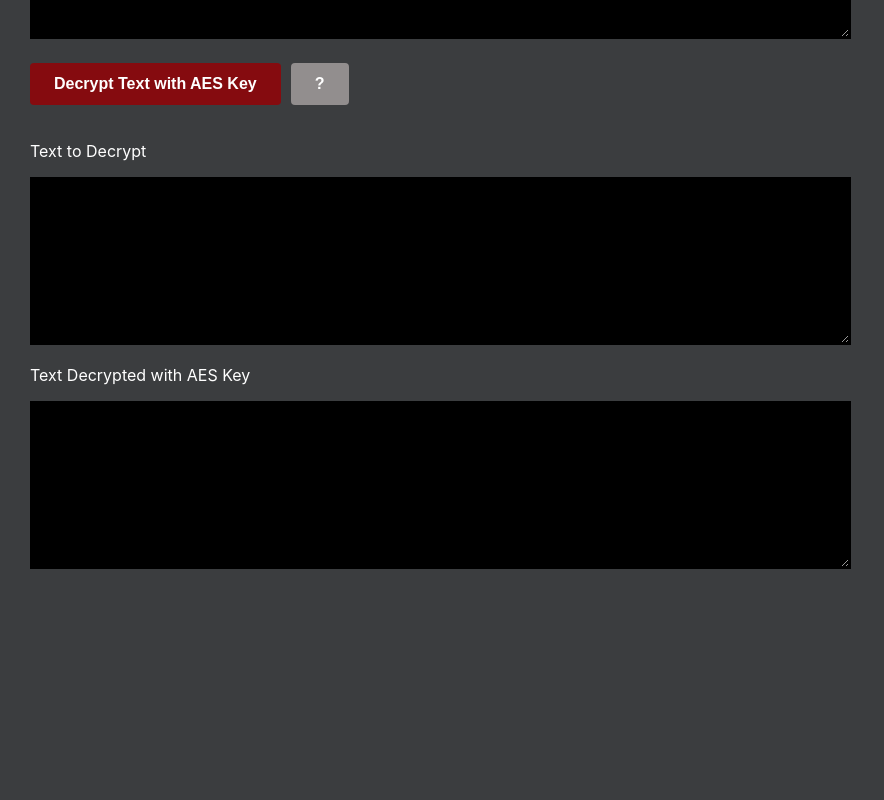
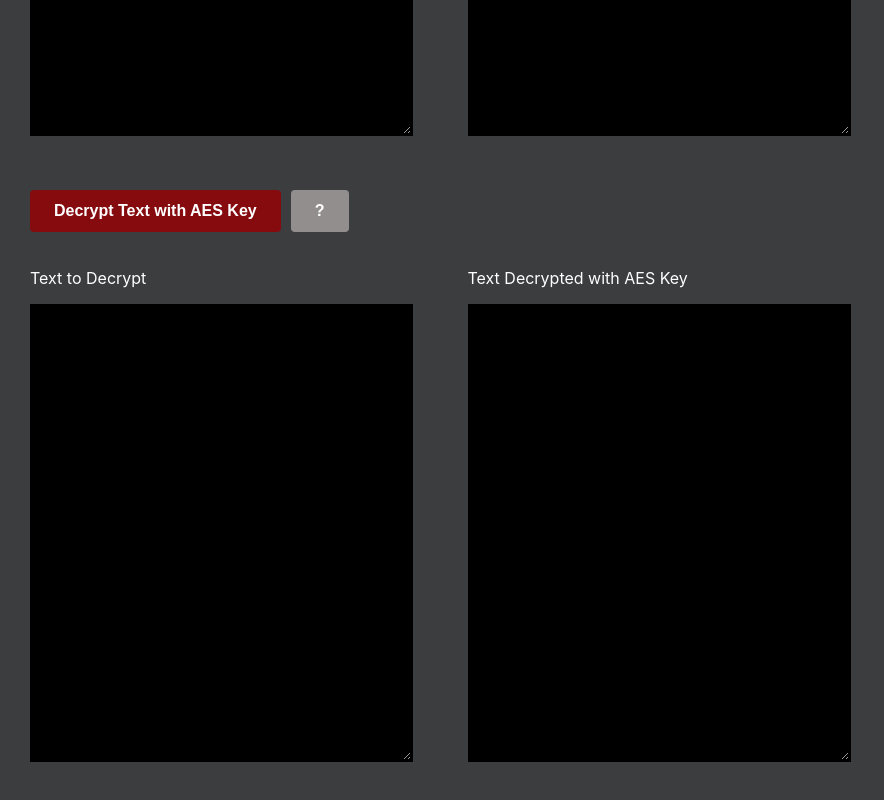
Before and after one commit to Mike11199/CS-361-RSA-React-App, a React (Create React App) app in the folder frontend/: page /aes in a window 1280 px wide. Shown: the part 898-1698 px from the top of the page, without its empty margins (0-884 px from the left). Before the commit the page ends 1511 px from the top, so only its background shows below. Built offline with nearby package versions, Linux system fonts and the light colour scheme.

Commit message:
fix css for links

```diff
--- a/frontend/src/components/AESPage.js
+++ b/frontend/src/components/AESPage.js
@@ -164,6 +164,7 @@ const AESPage = () => {
     <div className="pageContainer">
       <h1>AES Page</h1>
       <p>This is the AES page.</p>
+      <div style={{marginTop: '3%'}}></div>
       <button className="button_purple" onClick={()=> generateAESKey()}>Generate New AES Key</button>
       <button className="button_gray" onClick={()=> setToggleHelpAES_1(!ToggleHelpAES_1)}>?</button>
       {ToggleHelpAES_1 && (
@@ -190,9 +191,7 @@ const AESPage = () => {
       <br></br>
       <p>AES Symmetric Key</p>
       <textarea id="aes_key_field" style={{height:'150px'}}></textarea>
-
-      <br></br>
-      <br></br>
+      <div style={{marginTop: '4%'}}></div>
       <button className="button_green" onClick={()=> encryptWithAESKey()}>Encrypt Text with AES Key</button>
       <button className="button_gray" onClick={()=> setToggleHelpAES_2(!ToggleHelpAES_2)}>?</button>
       {ToggleHelpAES_2 && (
@@ -218,14 +217,17 @@ const AESPage = () => {
           <li><strong>Reference:</strong> &nbsp; https://en.wikipedia.org/wiki/PBKDF2</li>
         </div>
       )}
-      <br></br>
-      <br></br>
-      <p>Text to Encrypt</p>
-      <textarea id="text_to_encrypt_with_aes_key"></textarea>
-      <p>Text Encrypted with AES Key</p>
-      <textarea id="text_encrypted_with_aes_key"></textarea>
-      <br></br>
-      <br></br>
+      <div className='twoColumn' style={{display:'flex', flexDirection:'row', width:'100%', alignItems: 'flex-start'}}>
+        <div style={{width:'30%', marginRight: '5%'}}>
+        <p>Text to Encrypt</p>
+          <textarea  id="text_to_encrypt_with_aes_key" style={{height:'450px', width:'100%'}} ></textarea>
+        </div>
+        <div style={{width:'30%'}}>
+        <p>Text Encrypted with AES Key</p>
+          <textarea id="text_encrypted_with_aes_key" style={{height:'450px', width:'100%'}} ></textarea>
+        </div>
+      </div>
+      <div style={{marginTop: '4%'}}></div>
       <button className="button_red" onClick={()=> decryptWithAESKey()}>Decrypt Text with AES Key</button>
       <button className="button_gray" onClick={()=> setToggleHelpAES_3(!ToggleHelpAES_3)}>?</button>
       {ToggleHelpAES_3 && (
@@ -246,10 +248,16 @@ const AESPage = () => {
       )}
       <br></br>
       <br></br>
-      <p>Text to Decrypt</p>
-      <textarea id="text_to_decrypt_with_aes_key"></textarea>
-      <p>Text Decrypted with AES Key</p>
-      <textarea id="decrypted_text_using_aes_key"></textarea>
+      <div className='twoColumn' style={{display:'flex', flexDirection:'row', width:'100%', alignItems: 'flex-start'}}>
+        <div style={{width:'30%', marginRight: '5%'}}>
+        <p>Text to Decrypt</p>
+          <textarea  id="text_to_decrypt_with_aes_key" style={{height:'450px', width:'100%'}} ></textarea>
+        </div>
+        <div style={{width:'30%'}}>
+        <p>Text Decrypted with AES Key</p>
+          <textarea id="decrypted_text_using_aes_key" style={{height:'450px', width:'100%'}} ></textarea>
+        </div>
+      </div>
       <br></br>
       <br></br>
       <br></br>
--- a/frontend/src/components/Base64Page.js
+++ b/frontend/src/components/Base64Page.js
@@ -1,5 +1,6 @@
 
 import image from "../images/link_image.png"
+import Wrapper from '../wrappers/Base64.js'  // this is for styled components
 
 const Base64Page = () => {
 
@@ -11,21 +12,24 @@ const Base64Page = () => {
   }
 
   return (
-    <>
+    <Wrapper>
+    <div className="pageContainer">
+    <h1>Base64 - External File Converter Page</h1>
     <div className="pageContainer" style={{paddingLeft:"30px"}}>
     <p>You can use the below external links to encrypt/decrypt a file!</p>
     <p>Try to encode/decode this image!  This image is small so that this can work.</p>
     <img src={image} alt="link_image" style={{height: "100px", marginBottom: '20px'}} />
-    <div>
-      <li><a href="https://base64.guru/converter/decode/file">Base 64 to File Converter (External Site)</a></li>
+    <div>   <li><a href="https://base64.guru/converter/decode/file">Base 64 to File Converter (External Site)</a></li>
       <li><a href="https://base64.guru/converter/encode/file">File to Base 64 Converter (External Site)</a></li>
+
     </div>
 
     <p style={{marginTop:"200px"}}>test to console.log size and file name</p>
     {/* https://developer.mozilla.org/en-US/docs/Web/HTML/Element/input/file */}
     <input type="file" onChange={handleFileInputChange}></input>
     </div>
-    </>
+    </div>
+    </Wrapper>
   );
 }
 
--- a/frontend/src/components/RSAPage.js
+++ b/frontend/src/components/RSAPage.js
@@ -143,6 +143,8 @@ const RSAPage = () => {
     <div className="pageContainer">
       <h1>RSA Page</h1>
       <p>This is the RSA page.</p>
+      <div style={{marginTop: '3%'}}>
+      </div>
       <button className="button_purple" onClick={()=> generateRSAKeys()}>Generate RSA Key Pair</button>
       <button className="button_gray" onClick={()=> setToggleHelpRSA_1(!ToggleHelpRSA_1)}>?</button>
       {ToggleHelpRSA_1 && (
@@ -181,8 +183,8 @@ const RSAPage = () => {
           <textarea value={publicKey} id="rsa_public_key_field" style={{height:'450px', width:'100%'}} onChange={(e) => setPublicKey(e.target.value)} ></textarea>
         </div>
       </div>
-      <br></br>
-      <br></br>
+      <div style={{marginTop: '5%'}}>
+      </div>
       <button className="button_green" onClick={()=> encryptWithRSAPublicKey()}>Encrypt Text with RSA Public Key</button>
       <button className="button_gray" onClick={()=> setToggleHelpRSA_2(!ToggleHelpRSA_2)}>?</button>
       {ToggleHelpRSA_2 && (
@@ -203,12 +205,18 @@ const RSAPage = () => {
       )}
       <br></br>
       <br></br>
+      <div className='twoColumn' style={{display:'flex', flexDirection:'row', width:'100%', alignItems: 'flex-start'}}>
+        <div style={{width:'30%', marginRight: '5%'}}>
         <p>Text to Encrypt</p>
-      <textarea id="text_to_encrypt_with_pub_key"></textarea>
+          <textarea  id="text_to_encrypt_with_pub_key" style={{height:'450px', width:'100%'}} ></textarea>
+        </div>
+        <div style={{width:'30%'}}>
         <p>Text Encrypted with Public Key</p>
-      <textarea id="text_encrypted_with_pub_key"></textarea>
-      <br></br>
-      <br></br>
+          <textarea id="text_encrypted_with_pub_key" style={{height:'450px', width:'100%'}} ></textarea>
+        </div>
+      </div>
+      <div style={{marginTop: '5%'}}>
+      </div>
       <button className="button_red" onClick={()=> decryptWithPrivateKey()}>Decrypt Text with RSA Private Key</button>
       <button className="button_gray" onClick={()=> setToggleHelpRSA_3(!ToggleHelpRSA_3)}>?</button>
       {ToggleHelpRSA_3 && (
@@ -225,12 +233,16 @@ const RSAPage = () => {
           <li><strong>Reference:</strong> &nbsp; https://www.bjornjohansen.com/encrypt-file-using-ssh-key</li>
         </div>
       )}
-      <br></br>
-      <br></br>
+      <div className='twoColumn' style={{display:'flex', flexDirection:'row', width:'100%', alignItems: 'flex-start'}}>
+        <div style={{width:'30%', marginRight: '5%'}}>
         <p>Text to Decrypt</p>
-      <textarea id="text_to_decrypt_with_private_key"></textarea>
+          <textarea  id="text_to_decrypt_with_private_key" style={{height:'450px', width:'100%'}} ></textarea>
+        </div>
+        <div style={{width:'30%'}}>
         <p>Text Decrypted with Private Key</p>
-      <textarea id="decrypted_text_using_private_key"></textarea>
+          <textarea id="decrypted_text_using_private_key" style={{height:'450px', width:'100%'}} ></textarea>
+        </div>
+      </div>
       <br></br>
       <br></br>
       <br></br>
--- a/frontend/src/components/TutorialPage.js
+++ b/frontend/src/components/TutorialPage.js
@@ -52,20 +52,35 @@ const TutorialPage = () => {
       <Wrapper>
         <div className="pageContainer" style={{paddingLeft:"30px"}}>
         <h1>Tutorial Page</h1>
+        <div style={{marginTop: '2%'}}></div>
         <p>This pages uses a microservice to demonstrate how to securely receive an AES key.</p>
         <p>Generate an RSA Key Pair on the RSA Page and paste the public key below.</p>
         <p>Then click the button to send the public key to the microservice.</p>
         <p>You will receive the AES key below from the microservice, which you must decrypt using your RSA Private Key. The microservice uses your public key to encrypt an AES key it creates.</p>
         <p>After decrypting the AES key, you can use this AES key to decrypt the random message that was sent to you by the microservice. </p>
+        <div style={{marginTop: '4%'}}></div>
         <button className="button_purple" onClick={()=> sendPubKeyToMicroservice()}>Send </button>
+        <div style={{marginTop: '2%'}}></div>
         <p>RSA Public Key</p>
         <textarea value={PublicKey} id="rsa_public_key_field" style={{height:'150px'}} onChange={(e) => setPublicKey(e.target.value)} ></textarea>
 
-        <p>Encrypted AES Key - From Microservice - Use Private Key to Decrypt</p>
-        <textarea value={MicroServiceAESEncrypted} id="rsa_public_key_field" style={{height:'150px'}} onChange={(e) => setMicroServiceAESEncrypted(e.target.value)} ></textarea>
 
-        <p>Random Message Encrypted with AES Key - From Microservice - Use Decrypted AES Key Above to Decrypt</p>
-        <textarea value={MicroServiceAESMessage} id="rsa_public_key_field" style={{height:'150px'}} onChange={(e) => setMicroServiceAESMessage(e.target.value)} ></textarea>
+
+
+
+        <div style={{marginTop: '1%'}}></div>
+
+        <div className='twoColumn' style={{display:'flex', flexDirection:'row', width:'100%', alignItems: 'flex-start'}}>
+        <div style={{width:'30%', marginRight: '5%'}}>
+        <p>From Microservice - Encrypted AES Key - Use Private Key to Decrypt</p>
+        <textarea value={MicroServiceAESEncrypted} id="rsa_public_key_field" style={{height:'150px', width:'100%'}} onChange={(e) => setMicroServiceAESEncrypted(e.target.value)} ></textarea>
+        </div>
+        <div style={{width:'30%'}}>
+        <p>From Microservice - Random Message - Use Decrypted AES Key to Decrypt</p>
+        <textarea value={MicroServiceAESMessage} id="rsa_public_key_field" style={{height:'150px', width:'100%'}} onChange={(e) => setMicroServiceAESMessage(e.target.value)} ></textarea>
+        </div>
+        </div>
+
 
         </div>
       </Wrapper>
--- /dev/null
+++ b/frontend/src/wrappers/Base64.js
@@ -0,0 +1,103 @@
+import styled from 'styled-components'
+
+const Wrapper = styled.aside`
+    textarea {
+      width: 65%;
+      height: 20vh;
+    }
+    .pageContainer {
+      padding-left: 30px;
+    }
+    .button_purple {
+      font-size: 16px;
+      font-weight: bold;
+      padding: 12px 24px;
+      border: none;
+      border-radius: 4px;
+      background-color: #4e2992;
+      color: #FFFFFF;
+      text-align: center;
+      transition: background-color .4s ease;
+    }
+    .button_purple:hover {
+      background-color: #703ccf;
+    }
+    .button_purple:active {
+      box-shadow: 0px 0px 5px #888;
+    }
+    .button_red {
+      font-size: 16px;
+      font-weight: bold;
+      padding: 12px 24px;
+      border: none;
+      border-radius: 4px;
+      background-color: #850b0f;
+      color: #FFFFFF;
+      text-align: center;
+      transition: background-color .4s ease;
+    }
+    .button_red:hover {
+      background-color: #c21117;
+    }
+    .button_red:active {
+      box-shadow: 0px 0px 5px #888;
+    }
+    .button_green {
+      font-size: 16px;
+      font-weight: bold;
+      padding: 12px 24px;
+      border: none;
+      border-radius: 4px;
+      background-color: #05542b;
+      color: #FFFFFF;
+      text-align: center;
+      transition: background-color .4s ease;
+    }
+    .button_green:hover {
+      background-color: #099e51;
+    }
+    .button_green:active {
+      box-shadow: 0px 0px 5px #888;
+    }
+    .button_gray {
+      font-size: 16px;
+      font-weight: bold;
+      padding: 12px 24px;
+      border: none;
+      border-radius: 4px;
+      background-color: #928E8E;
+      color: #FFFFFF;
+      text-align: center;
+      transition: background-color .4s ease;
+      margin-left: 10px;
+    }
+    .button_gray:hover {
+      background-color: #ABA7A7;
+    }
+    .button_gray:active {
+      box-shadow: 0px 0px 5px #888;
+    }
+    .help {
+      border: 1px solid black;
+      margin-top: 15px;
+      background-color: rgb(222,222,222);
+      padding: 10px;
+      width: 64%;
+      color: black;
+    }
+    a {
+      color: #3399ff;
+      text-decoration: none;
+    }
+    a:hover {
+      color: #0000CC;
+    }
+    a:active {
+      color: red;
+    }
+
+
+
+
+`
+export default Wrapper
```
Lines whose indentation alone changed are shown as unchanged.
